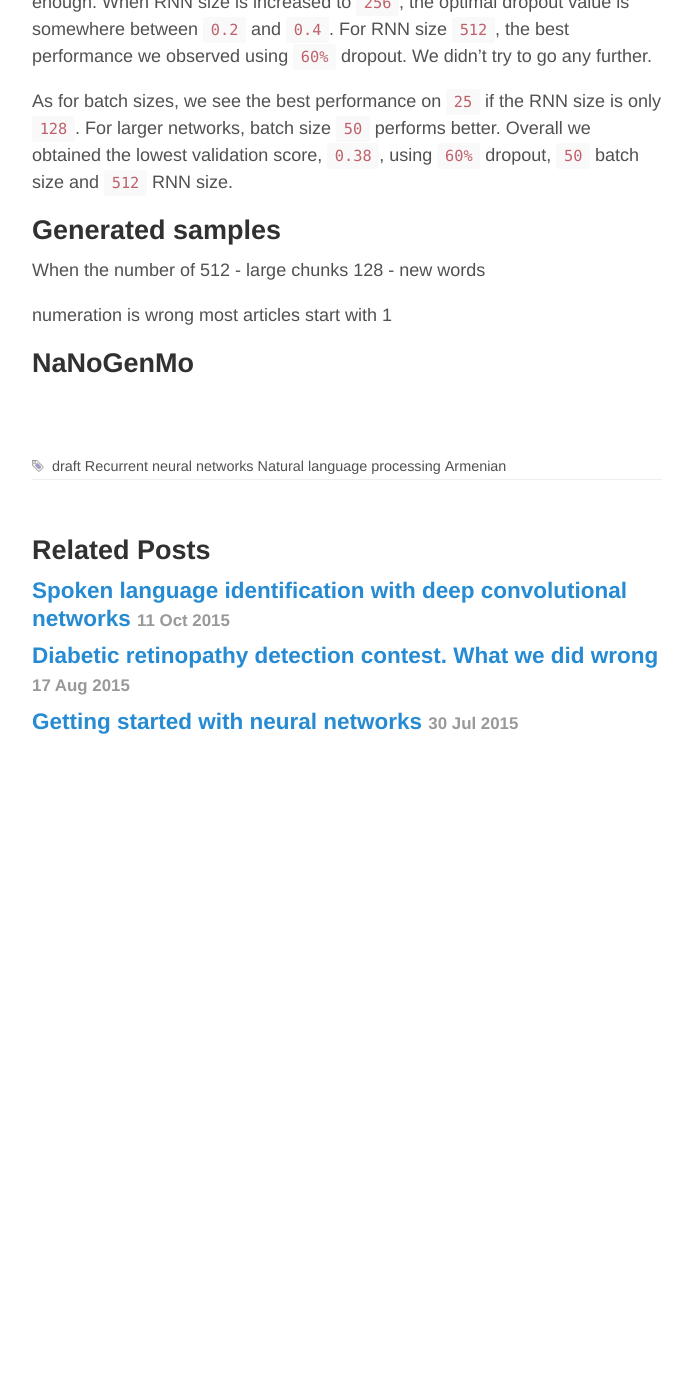
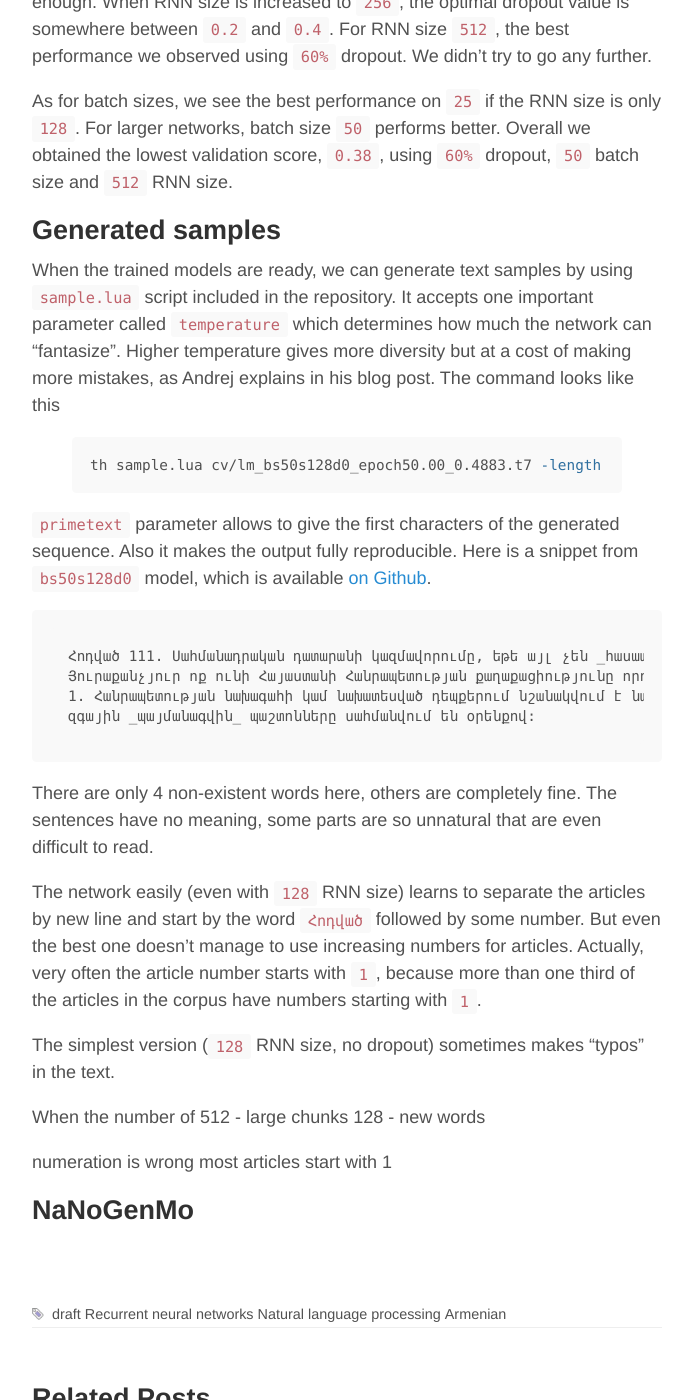
Before and after one commit to YerevaNN/yerevann.github.io, a Jekyll site: the page built from _posts/2015-11-11-generating-constitution-with-recurrent-neural-networks.md, in a window 1280 px wide and 1400 px high, scrolled down 3886 px. Shown: the whole window, without its empty margins (293-985 px from the left). Built offline with Jekyll 4.4.1, drawn with Linux system fonts in a browser that asks for light colours; comment, search, counter and statistics services are not loaded; before the commit the page ends 4712 px from its top, so only the background shows below that; some of the changed text lies outside the part shown.

Commit message:
Constitution RNN - Samples 1

````diff
--- a/_posts/2015-11-11-generating-constitution-with-recurrent-neural-networks.md
+++ b/_posts/2015-11-11-generating-constitution-with-recurrent-neural-networks.md
@@ -69,21 +69,42 @@ For validation loss, we have the following tables.
 
 |	 			| **Dropout**	| **0**	 | **0.2**	| **0.4**	| **0.6**	|
 | **Batch size**| **RNN Size** 	| 	 	 | 			| 			| 			|
+| **25** 		| 128 | 0.5060 | 0.4307 | 0.4813 | 0.5373 |
+| 				| `- `256 | `- `0.5322 | `- `0.4185 | `- `0.4021 | `- `0.4261 |
+| 				| `- - `512 | `- - `0.5596 | `- - `0.4495 | `- - `0.4380 | `- - `0.4126 |
+| **50** 		| 128 | 0.4883 | 0.4452 | 0.4813 | 0.5373 |
+| 				| `- `256 | `- `0.5249 | `- `0.3887 | `- `0.3996 | `- `0.4280 |
+| 				| `- - `512 | `- - `0.5340 | `- - `0.4420 | `- - `0.3997 | `- - `0.3800 |
 | **100**		| 128 | 0.5341 | 0.5144 | 0.5454 | 0.6094 |
 | 				| `- `256 | `- `0.5660 | `- `0.4464 | `- `0.4500 | `- `0.4723 |
 | 				| `- - `512 | `- - `0.6032 | `- - `0.4804 | `- - `0.4599 | `- - `0.4399 |
-| **50** 		| 128 | 0.4883 | 0.4452 | 0.4813 | 0.5373 |
-| 				| `- `256 | `- `0.5249 | `- `0.3887 | `- `0.3996 | `- `0.4280 |
-| 				| `- - `512 | `- - `0.5340 | `- - `0.4420 | `- - `0.3997 | `- - `0.3800 |
-| **25** 		| 128 | 0.5060 | 0.4307 | 0.4813 | 0.5373 |
-| 				| `- `256 | `- `0.5322 | `- `0.4185 | `- `0.4021 | `- `0.4261 |
-| 				| `- - `512 | `- - `0.5596 | `- - `0.4495 | `- - `0.4380 | `- - `0.4126 |
 
 When RNN size is only `128`, we notice that the best performance is achieved when dropout is `0.2`. Larger dropout values do not allow the network to learn enough. When RNN size is increased to `256`, the optimal dropout value is somewhere between `0.2` and `0.4`. For RNN size `512`,  the best performance we observed using `60%` dropout. We didn't try to go any further.
 
 As for batch sizes, we see the best performance on `25` if the RNN size is only `128`. For larger networks, batch size `50` performs better. Overall we obtained the lowest validation score, `0.38`, using `60%` dropout, `50` batch size and `512` RNN size.
 
 ## Generated samples
+
+When the trained models are ready, we can generate text samples by using `sample.lua` script included in the repository. It accepts one important parameter called `temperature` which determines how much the network can "fantasize". Higher temperature gives more diversity but at a cost of making more mistakes, as Andrej explains in his blog post. The command looks like this
+
+{% highlight bash %}
+th sample.lua cv/lm_bs50s128d0_epoch50.00_0.4883.t7 -length 3000 -temperature 0.5 -gpuid 0 -primetext "Հոդված"
+{% endhighlight %}
+
+`primetext` parameter allows to give the first characters of the generated sequence. Also it makes the output fully reproducible. Here is a snippet from `bs50s128d0` model, which is available [on Github](....).
+
+```
+Հոդված 111. Սահմանադրական դատարանի կազմավորումը, եթե այլ չեն _հասատատիրի_ _առնչամի_ կարելի սահմանափակվել միայն օրենքով, եթե դա անհրաժեշտ է հանցագործությունների իրավունք:
+Յուրաքանչյուր ոք ունի Հայաստանի Հանրապետության քաղաքացիությունը որոշում է կայացնում դատավորին կազմավորման կարգը
+1. Հանրապետության նախագահի կամ նախատեսված դեպքերում նշանակվում է նաև տնտեսական մշակույթի հիմնական ուղղության դրանք _կայտարվակատությունն_ է: Նրանց զինված ուժերի օգտագործման նախարարներից ստացված փոխառությունների կողմից ընդունվում է ընտրված և միջա
+զգային _պայմանագվին_ պաշտոնները սահմանվում են օրենքով:
+```
+
+There are only 4 non-existent words here, others are completely fine. The sentences have no meaning, some parts are so unnatural that are even difficult to read.
+
+The network easily (even with `128` RNN size) learns to separate the articles by new line and start by the word `Հոդված` followed by some number. But even the best one doesn't manage to use increasing numbers for articles. Actually, very often the article number starts with `1`, because more than one third of the articles in the corpus have numbers starting with `1`.
+
+The simplest version (`128` RNN size, no dropout) sometimes makes "typos" in the text.
 
 When the number of
 512 - large chunks
````
